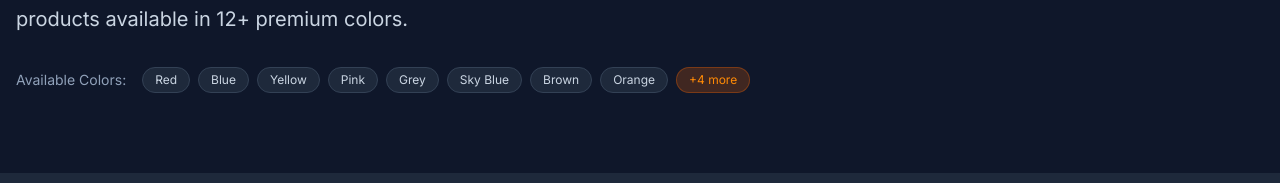
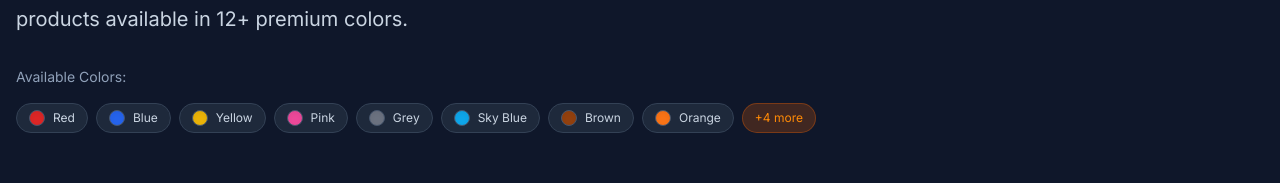
Before and after one commit to jana1234567894/ak_racks, a Next.js app: page /products in a window 1280 px wide. Shown: the part 341-524 px from the top of the page. Built offline with nearby package versions, Linux system fonts and the light colour scheme.

Commit message:
Add color swatches with names to product pages

```diff
--- a/src/app/products/[category]/page.tsx
+++ b/src/app/products/[category]/page.tsx
@@ -78,8 +78,15 @@ export default async function CategoryPage({ params }: PageProps) {
                             <span className="text-slate-400 text-sm">Available Colors:</span>
                             <div className="flex flex-wrap gap-2">
                                 {availableColors.map((color) => (
-                                    <span key={color} className="px-3 py-1 bg-slate-800 rounded-full text-xs text-slate-300 border border-slate-700">
-                                        {color}
+                                    <span
+                                        key={color.name}
+                                        className="flex items-center gap-2 px-3 py-1.5 bg-slate-800 rounded-full text-xs text-slate-300 border border-slate-700"
+                                    >
+                                        <span
+                                            className="w-4 h-4 rounded-full border border-slate-600 shadow-inner"
+                                            style={{ backgroundColor: color.hex }}
+                                        />
+                                        {color.name}
                                     </span>
                                 ))}
                             </div>
--- a/src/app/products/page.tsx
+++ b/src/app/products/page.tsx
@@ -32,11 +32,18 @@ export default function ProductsPage() {
                             <span className="text-slate-400 text-sm">Available Colors:</span>
                             <div className="flex flex-wrap gap-2">
                                 {availableColors.slice(0, 8).map((color) => (
-                                    <span key={color} className="px-3 py-1 bg-slate-800 rounded-full text-xs text-slate-300 border border-slate-700">
-                                        {color}
+                                    <span
+                                        key={color.name}
+                                        className="flex items-center gap-2 px-3 py-1.5 bg-slate-800 rounded-full text-xs text-slate-300 border border-slate-700"
+                                    >
+                                        <span
+                                            className="w-4 h-4 rounded-full border border-slate-600 shadow-inner"
+                                            style={{ backgroundColor: color.hex }}
+                                        />
+                                        {color.name}
                                     </span>
                                 ))}
-                                <span className="px-3 py-1 bg-orange-500/20 rounded-full text-xs text-orange-400 border border-orange-500/30">
+                                <span className="flex items-center gap-2 px-3 py-1.5 bg-orange-500/20 rounded-full text-xs text-orange-400 border border-orange-500/30">
                                     +{availableColors.length - 8} more
                                 </span>
                             </div>
--- a/src/lib/products.ts
+++ b/src/lib/products.ts
@@ -18,9 +18,24 @@ export interface ProductCategory {
     products: Product[];
 }
 
-export const availableColors = [
-    'Red', 'Blue', 'Yellow', 'Pink', 'Grey', 'Sky Blue',
-    'Brown', 'Orange', 'Light Green', 'Green', 'White', 'Cream'
+export interface ColorOption {
+    name: string;
+    hex: string;
+}
+
+export const availableColors: ColorOption[] = [
+    { name: 'Red', hex: '#DC2626' },
+    { name: 'Blue', hex: '#2563EB' },
+    { name: 'Yellow', hex: '#EAB308' },
+    { name: 'Pink', hex: '#EC4899' },
+    { name: 'Grey', hex: '#6B7280' },
+    { name: 'Sky Blue', hex: '#0EA5E9' },
+    { name: 'Brown', hex: '#92400E' },
+    { name: 'Orange', hex: '#F97316' },
+    { name: 'Light Green', hex: '#84CC16' },
+    { name: 'Green', hex: '#16A34A' },
+    { name: 'White', hex: '#FFFFFF' },
+    { name: 'Cream', hex: '#FEF3C7' },
 ];
 
 export const productCategories: ProductCategory[] = [
```
